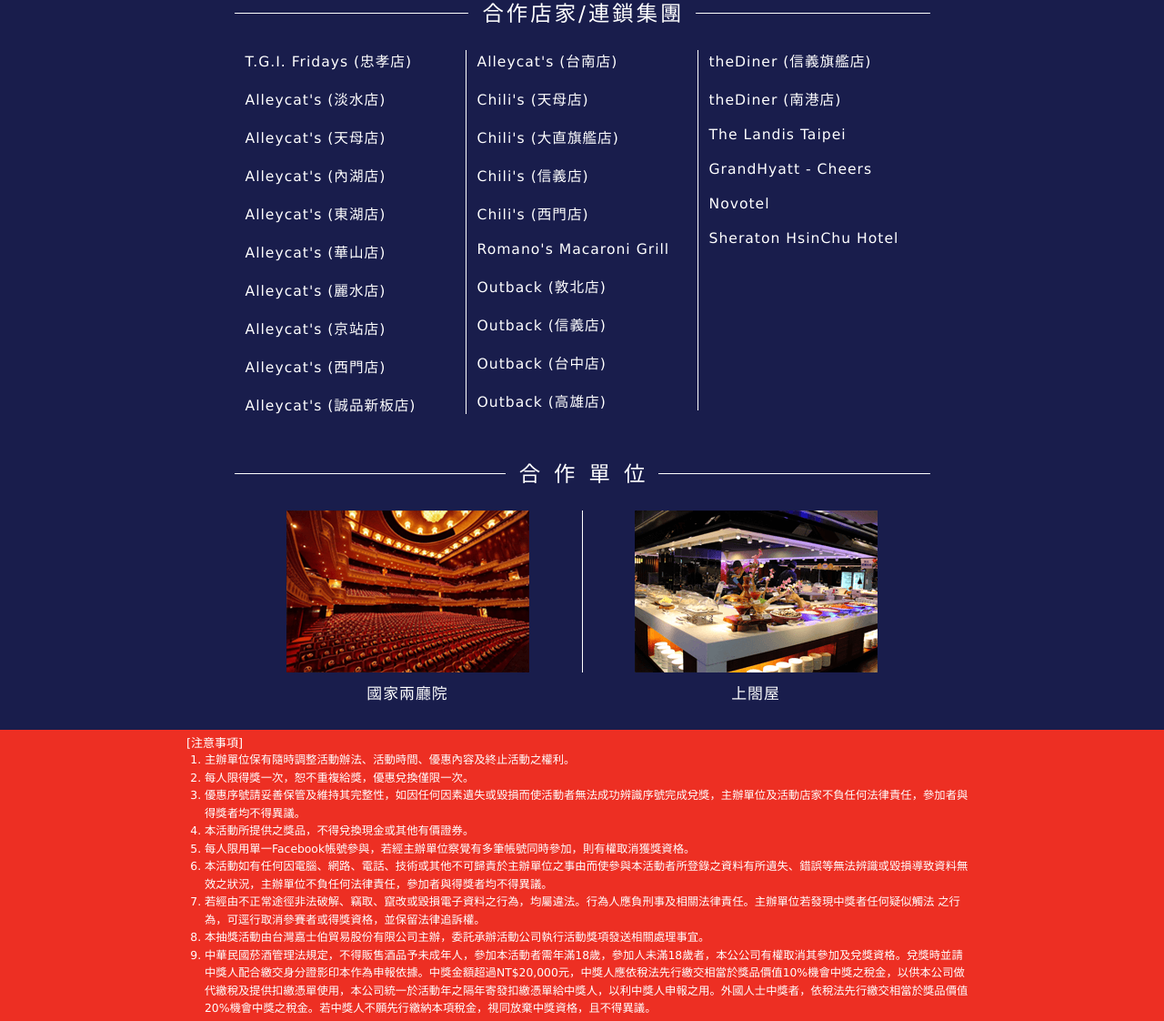
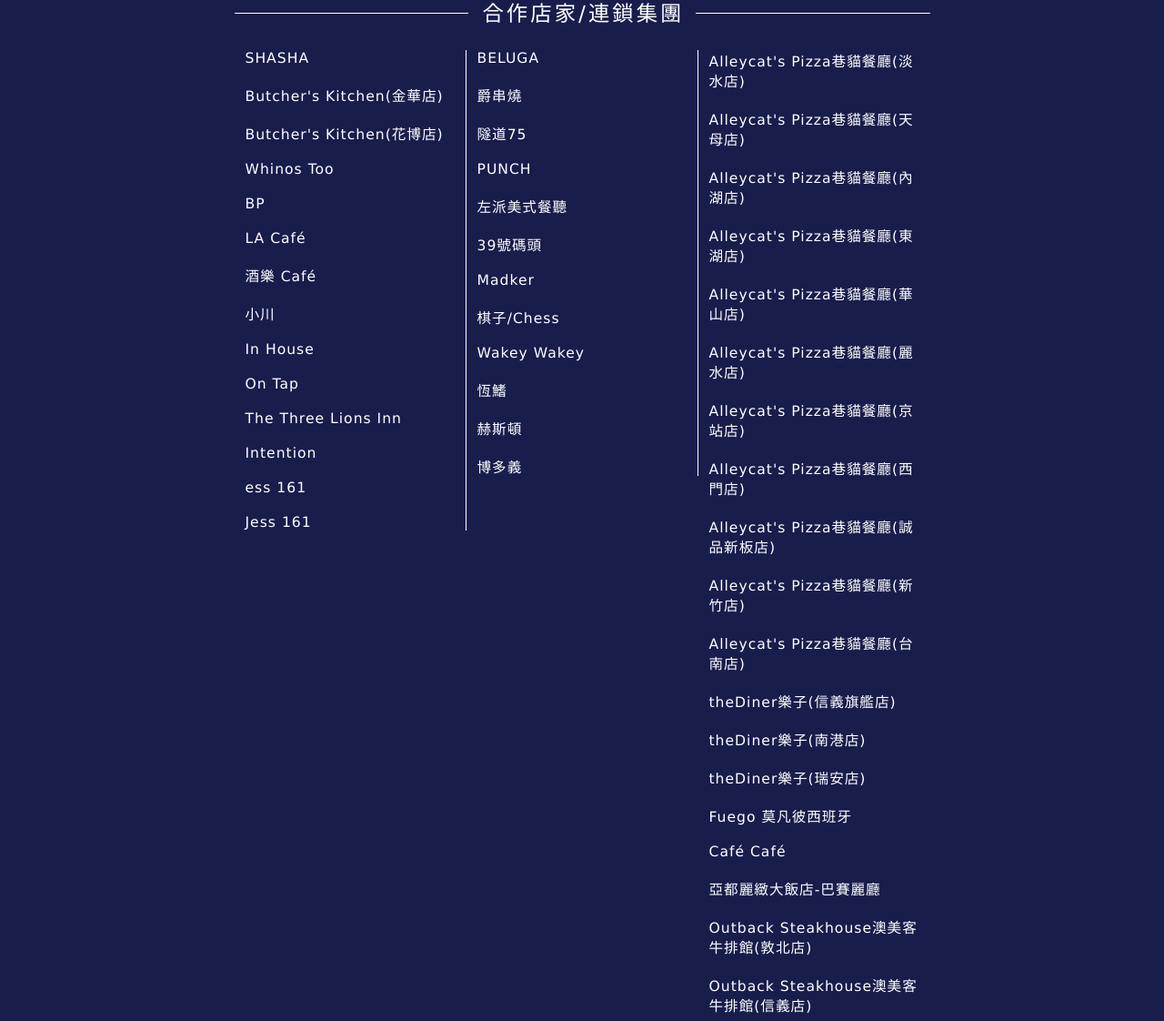
Before and after one commit to cwvick/campaign-1664, a plain HTML site: page index.html in a window 1280 px wide. Shown: the part 2175-3297 px from the top of the page at 91% size. Drawn offline with Linux system fonts and the light colour scheme.

Commit message:
final update

```diff
--- a/css/style.css
+++ b/css/style.css
@@ -20,10 +20,6 @@ ul {
 }
 .floatRight {
   float: right;
-}
-#container {
-  /*width: 900px;
-	margin: 0 auto;*/
 }
 .logo_1664 {
   text-align: center;
@@ -136,7 +132,6 @@ ul {
   float: left;
   width: 240px;
   overflow: hidden;
-  /*background: url(../images/list_dot.png) right repeat-y;*/
   border-right: 1px solid #fff;
   padding: 0 2px 0 12px;
 }
@@ -148,7 +143,6 @@ ul {
   padding-top: 20px;
 }
 .store_list.last {
-  /*background: none;*/
   border: 0;
   width: 241px;
 }
@@ -158,11 +152,6 @@ ul {
 .partner_section + .partner_section .partner_title .text {
   padding: 0 0 0 15px;
 }
-/*.coop_list {
-  background: url(../images/list_dot.png) center no-repeat;
-  height: 22px;
-  line-height: 22px;
-}*/
 .coop_list li {
   font-size: 1.3em;
   line-height: 1.7em;
@@ -197,7 +186,6 @@ ul {
   bottom: 0;
 }
 /*lightbox*/
-
 .lightbox_wrapper {
   position: absolute;
   width: 100%;
@@ -360,13 +348,14 @@ span.icon_num_2 {
 }
 .share_wrapper .share_box {
   width: 178px;
-  height: 178px;
+  height: 115px;
   overflow: hidden;
   border: 1px solid #fff;
   float: left;
-  line-height: 178px;
+  line-height: 25px;
   font-size: 1.15em;
   background: url(../images/lightbox_sprites.png) 0 -382px no-repeat;
+  padding-top: 63px;
 }
 .share_wrapper .share_box + .share_box {
   line-height: 25px;
@@ -391,12 +380,6 @@ span.icon_num_2 {
 .step_content, .step_container.offer_2.step_1 > .step_number {
   display: none;
 }
-/*.step_container.offer_1.step_1 .step_1_1, .step_container.offer_1.step_2 .step_1_2, .step_container.offer_1.step_3 .step_1_3, .step_container.offer_1.step_4 .step_1_4 {
-  display: block;
-}
-.step_container.offer_2.step_1 .step_2_1, .step_container.offer_2.step_2 .step_2_2, .step_container.offer_2.step_3 .step_2_3, .step_container.offer_2.step_4 .step_2_4 {
-  display: block;
-}*/
 .icon_like {
 	width: 115px;
 	height: 105px;
@@ -438,24 +421,18 @@ span.icon_num_2 {
   border-top: 0;
 }
 .tb_prize .prize_list .prize_photo {
-  height: 150px;
-  background: url(../images/img_prize_photo.png) center center no-repeat;
+  margin-top: 13px;
 }
 .tb_prize .prize_list .prize_name {
   line-height: 25px;
   font-size: 0.9em;
 }
-/*.tb_prize .prize_photo li {
-	float: left;
-	width: 128px;
-	height: 107px;
-	margin: 13px 0;
-	background: url(../images/lightbox_sprites.png) 0 -1004px no-repeat;
+.tb_prize .prize_list .prize_name div {
+  line-height: 20px;
 }
-.tb_prize .prize_photo li + li {
-	width: 127px;
-	border-left: 1px solid #fff;
-}*/
+.tb_prize .prize_list .prize_name div + div {
+  font-size: 0.85em;
+}
 .tb_header + div {
 	letter-spacing: 2px;
   padding: 0 15px;
--- a/index.html
+++ b/index.html
@@ -39,36 +39,58 @@
 			</div>
 			<div class="store_wrapper clearfix">
 				<ul class="store_list">
-					<li>T.G.I. Fridays (忠孝店)</li>
-					<li>Alleycat's (淡水店)</li>
-					<li>Alleycat's (天母店)</li>
-					<li>Alleycat's (內湖店)</li>
-					<li>Alleycat's (東湖店)</li>
-					<li>Alleycat's (華山店)</li>
-					<li>Alleycat's (麗水店)</li>
-					<li>Alleycat's (京站店)</li>
-					<li>Alleycat's (西門店)</li>
-					<li>Alleycat's (誠品新板店)</li>
+					<li>SHASHA</li>
+					<li>Butcher's Kitchen(金華店)</li>
+					<li>Butcher's Kitchen(花博店)</li>
+					<li>Whinos Too</li>
+					<li>BP</li>
+					<li>LA Café</li>
+					<li>酒樂 Café</li>
+					<li>小川</li>
+					<li>In House</li>
+					<li>On Tap</li>
+					<li>The Three Lions Inn</li>
+					<li>Intention</li>
+					<li>ess 161</li>
+					<li>Jess 161</li>
 				</ul>
 				<ul class="store_list">
-					<li>Alleycat's (台南店)</li>
-					<li>Chili's (天母店)</li>
-					<li>Chili's (大直旗艦店)</li>
-					<li>Chili's (信義店)</li>
-					<li>Chili's (西門店)</li>
-					<li>Romano's Macaroni Grill</li>
-					<li>Outback (敦北店)</li>
-					<li>Outback (信義店)</li>
-					<li>Outback (台中店)</li>
-					<li>Outback (高雄店)</li>
+					<li>BELUGA</li>
+					<li>爵串燒</li>
+					<li>隧道75</li>
+					<li>PUNCH</li>
+					<li>左派美式餐聽</li>
+					<li>39號碼頭</li>
+					<li>Madker</li>
+					<li>棋子/Chess</li>
+					<li>Wakey Wakey</li>
+					<li>恆鰭</li>
+					<li>赫斯頓</li>
+					<li>博多義</li>
 				</ul>
 				<ul class="store_list last">
-					<li>theDiner (信義旗艦店)</li>
-					<li>theDiner (南港店)</li>
-					<li>The Landis Taipei</li>
-					<li>GrandHyatt - Cheers</li>
-					<li>Novotel</li>
-					<li>Sheraton HsinChu Hotel</li>
+					<li>Alleycat's Pizza巷貓餐廳(淡水店)</li>
+					<li>Alleycat's Pizza巷貓餐廳(天母店)</li>
+					<li>Alleycat's Pizza巷貓餐廳(內湖店)</li>
+					<li>Alleycat's Pizza巷貓餐廳(東湖店)</li>
+					<li>Alleycat's Pizza巷貓餐廳(華山店)</li>
+					<li>Alleycat's Pizza巷貓餐廳(麗水店)</li>
+					<li>Alleycat's Pizza巷貓餐廳(京站店)</li>
+					<li>Alleycat's Pizza巷貓餐廳(西門店)</li>
+					<li>Alleycat's Pizza巷貓餐廳(誠品新板店)</li>
+					<li>Alleycat's Pizza巷貓餐廳(新竹店)</li>
+					<li>Alleycat's Pizza巷貓餐廳(台南店)</li>
+					<li>theDiner樂子(信義旗艦店)</li>
+					<li>theDiner樂子(南港店)</li>
+					<li>theDiner樂子(瑞安店)</li>
+					<li>Fuego 莫凡彼西班牙</li>
+					<li>Café Café</li>
+					<li>亞都麗緻大飯店-巴賽麗廳</li>
+					<li>Outback Steakhouse澳美客牛排館(敦北店)</li>
+					<li>Outback Steakhouse澳美客牛排館(信義店)</li>
+					<li>Outback Steakhouse澳美客牛排館(竹北店)</li>
+					<li>Outback Steakhouse澳美客牛排館(台中店)</li>
+					<li>Outback Steakhouse澳美客牛排館(高雄店)</li>
 				</ul>
 			</div>
 		</div>
@@ -181,7 +203,7 @@
 							<div class="step_label">獲得序號後,<br>選擇於K1664 Taiwan粉絲頁</div>
 							<div class="step_inner">
 								<div class="clearfix share_wrapper">
-									<div class="share_box">分享</div>
+									<div class="share_box">分享至<br>個人塗鴉牆</div>
 									<div class="share_box">標記<br><strong>#K1664AHHH</strong><br>@一位好友<br>(隱私設公開)</div>
 								</div>
 								<div class="note">*憑全家便利商店可倫堡1664購買發票兌獎</div>
@@ -221,19 +243,22 @@
 									<div class="tb_header">【活動獎項】</div>
 									<ul class="prize_list">
 										<li>
-											<div class="prize_title top">頭獎</div>
-											<div class="prize_photo"></div>
-											<div class="prize_name">法國DOTDROPS 旅行箱2名</div>
+											<div class="prize_title top">頭　獎</div>
+											<div class="prize_photo"><img src="images/prize_01.png"></div>
+											<div class="prize_name">
+												<div>法國創意DOTDROPS 旅行箱 2 名</div>
+												<div>(圖片來源為品牌官方網站)</div>
+											</div>
 										</li>
 										<li>
-											<div class="prize_title">貳獎</div>
-											<div class="prize_photo"></div>
-											<div class="prize_name">可倫堡1664 立可拍5名</div>
+											<div class="prize_title">貳　獎</div>
+											<div class="prize_photo"><img src="images/prize_02.png"></div>
+											<div class="prize_name">法國風拍立得5名</div>
 										</li>
 										<li>
-											<div class="prize_title">參獎</div>
-											<div class="prize_photo"></div>
-											<div class="prize_name">Summer Jazz 夏日爵士派對頂級套票8組</div>
+											<div class="prize_title">參　獎</div>
+											<div class="prize_photo"><img src="images/prize_03.png"></div>
+											<div class="prize_name">Summer Jazz 夏日爵士派對頂級套票 8 組</div>
 										</li>
 									</ul>
 									<div class="tb_header">【活動時間】</div>
```
Also changed, not shown: images/offer_sprites.png, images/prize_01.png (added), images/prize_02.png (added), images/prize_03.png (added).
